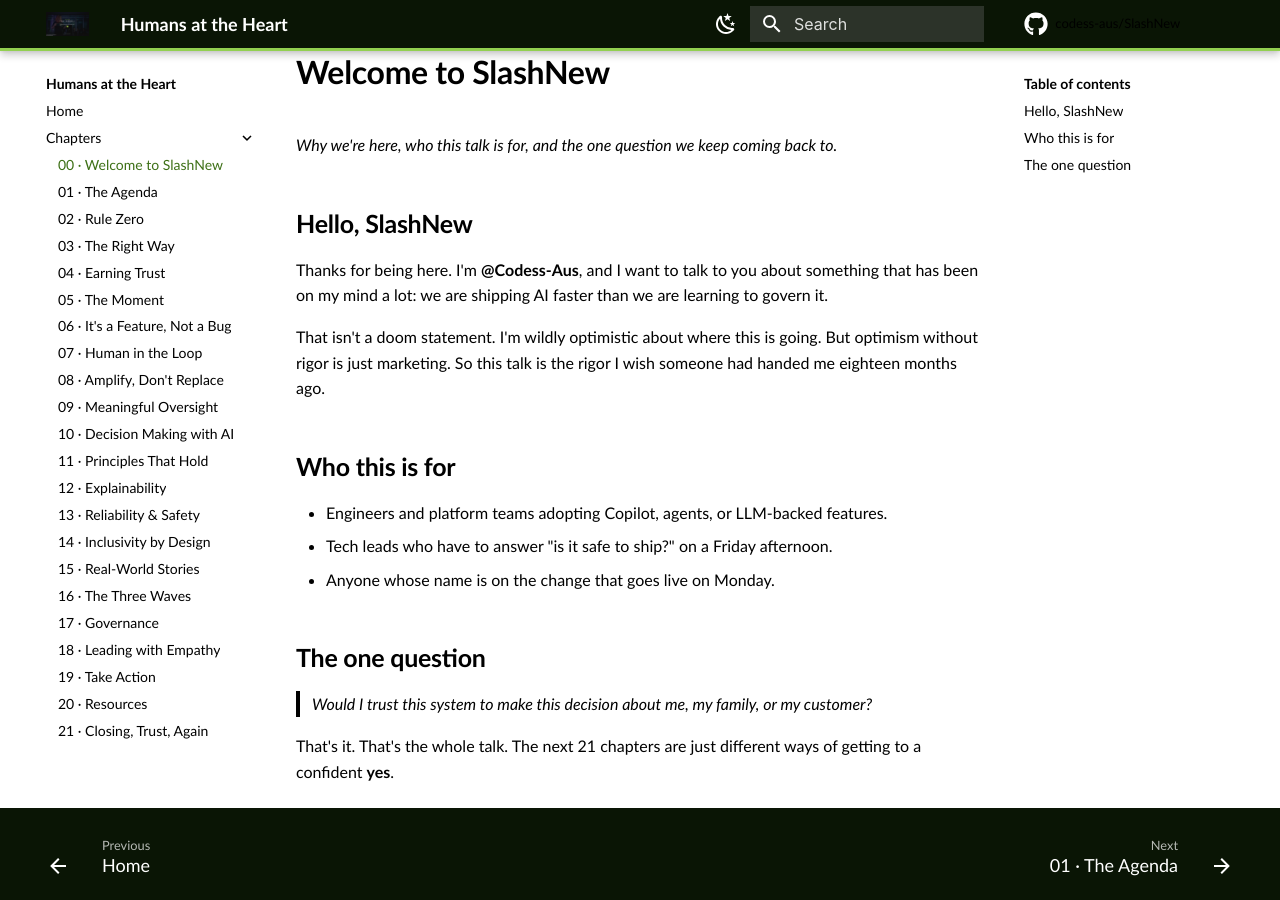
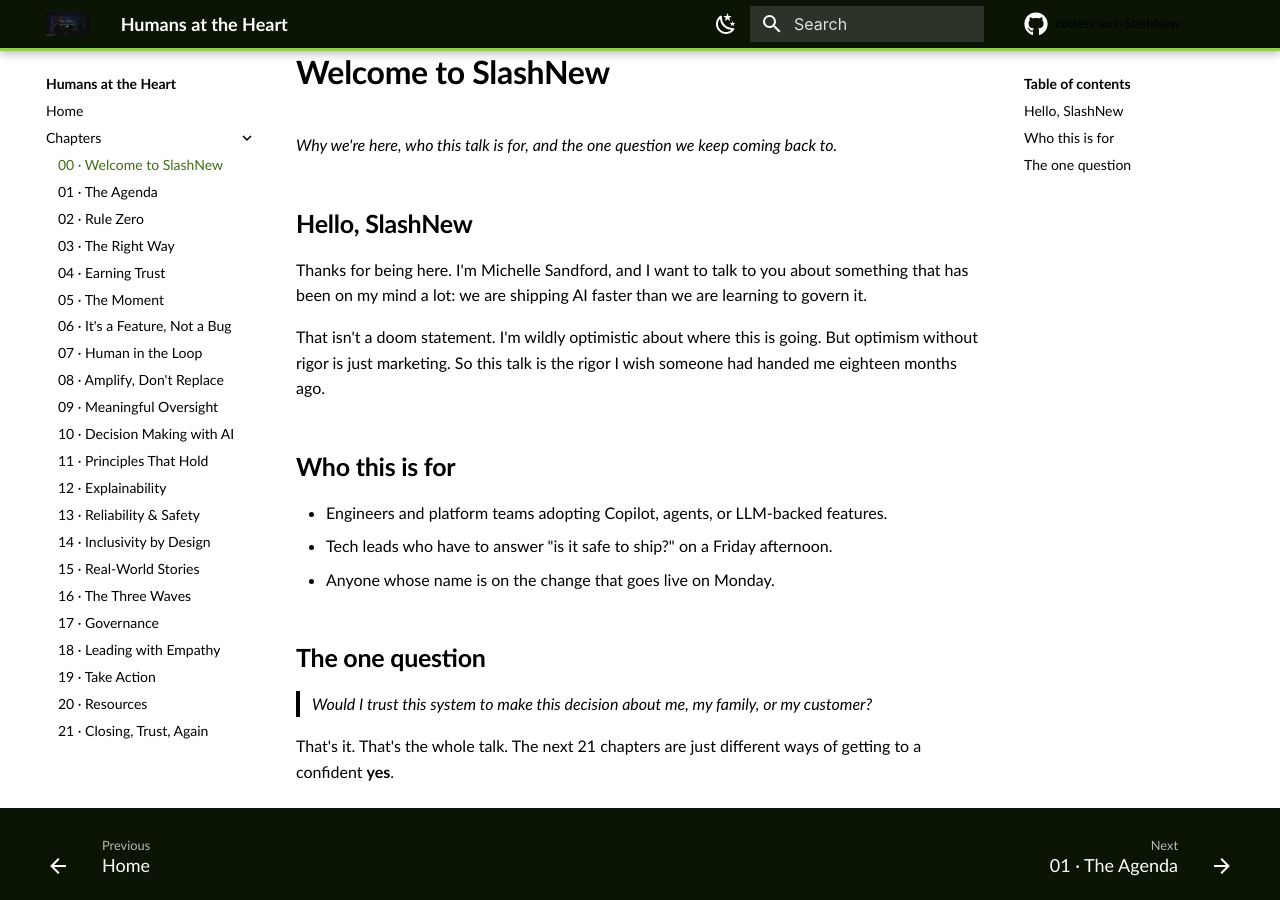
Before and after one commit to codess-aus/SlashNew, an MkDocs documentation site: the page built from docs/chapters/00-welcome.md, in a window 1280 px wide and 900 px high, scrolled down 686 px. Built offline with MkDocs 1.6.1 and Material for MkDocs 9.7.7, drawn with Linux system fonts in a browser that asks for light colours; some web fonts are replaced; comment, search, counter and statistics services are not loaded.

Commit message:
Update 00-welcome.md

```diff
--- a/docs/chapters/00-welcome.md
+++ b/docs/chapters/00-welcome.md
@@ -18,7 +18,7 @@
 *Why we're here, who this talk is for, and the one question we keep coming back to.*
 ## Hello, SlashNew
 
-Thanks for being here. I'm **@Codess-Aus**, and I want to talk to you about something that has been on my mind a lot: we are shipping AI faster than we are learning to govern it.
+Thanks for being here. I'm Michelle Sandford, and I want to talk to you about something that has been on my mind a lot: we are shipping AI faster than we are learning to govern it.
 
 That isn't a doom statement. I'm wildly optimistic about where this is going. But optimism without rigor is just marketing. So this talk is the rigor I wish someone had handed me eighteen months ago.
 
```
